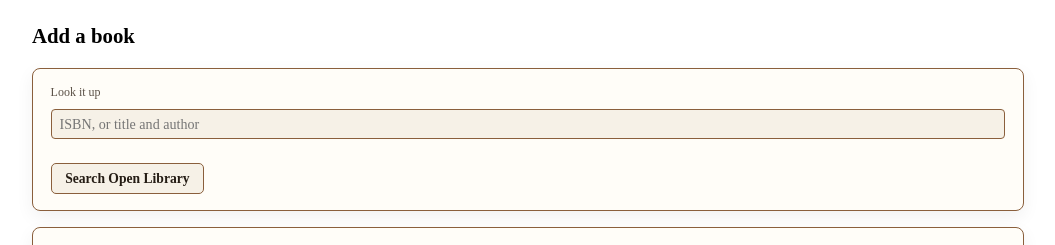
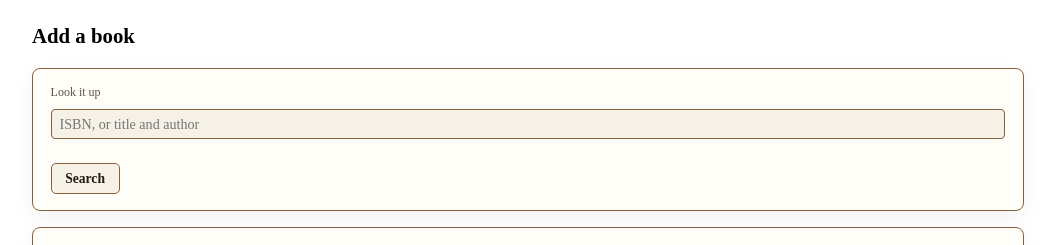
Before and after one commit to lakisan1/Colophon, a FastAPI app: template app/templates/book_form.html in a window 1280 px wide. Shown: the part 51-296 px from the top of the page, without its empty margins (112-1167 px from the left). Run offline with FastAPI, Linux system fonts and the light colour scheme; the template is opened without the code that fills it, so the values that code supplies are empty; some libraries are stand-ins or nearby versions.

Commit message:
fix: label the lookup button just 'Search' (now more than Open Library)

```diff
--- a/app/templates/book_form.html
+++ b/app/templates/book_form.html
@@ -32,7 +32,7 @@
         <input type="search" name="q" value="{{ lookup.query if lookup else '' }}"
                placeholder="ISBN, or title and author" maxlength="200">
       </label>
-      <button type="submit" class="btn">Search Open Library</button>
+      <button type="submit" class="btn">Search</button>
     </form>
 
     {% if lookup %}
```
